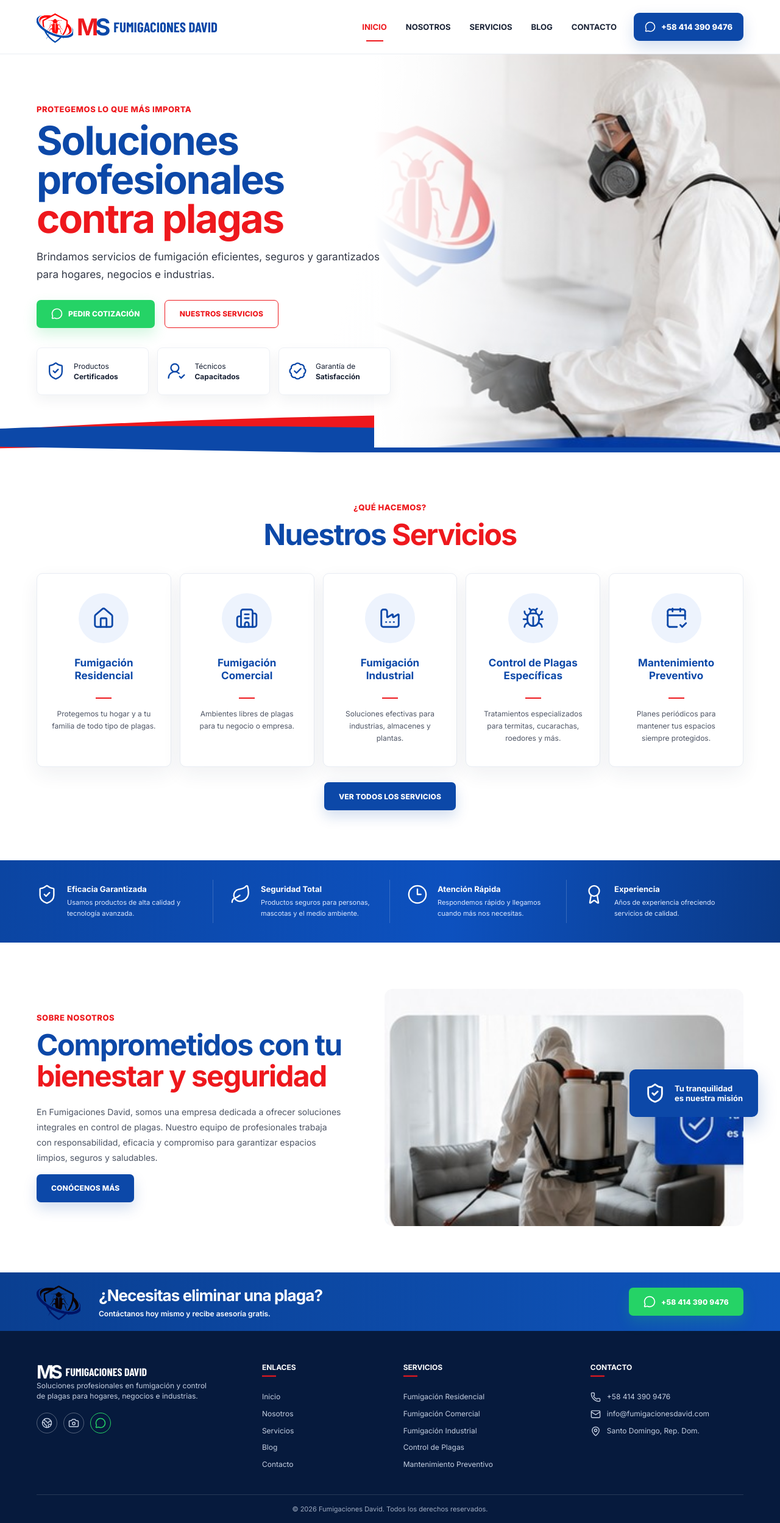
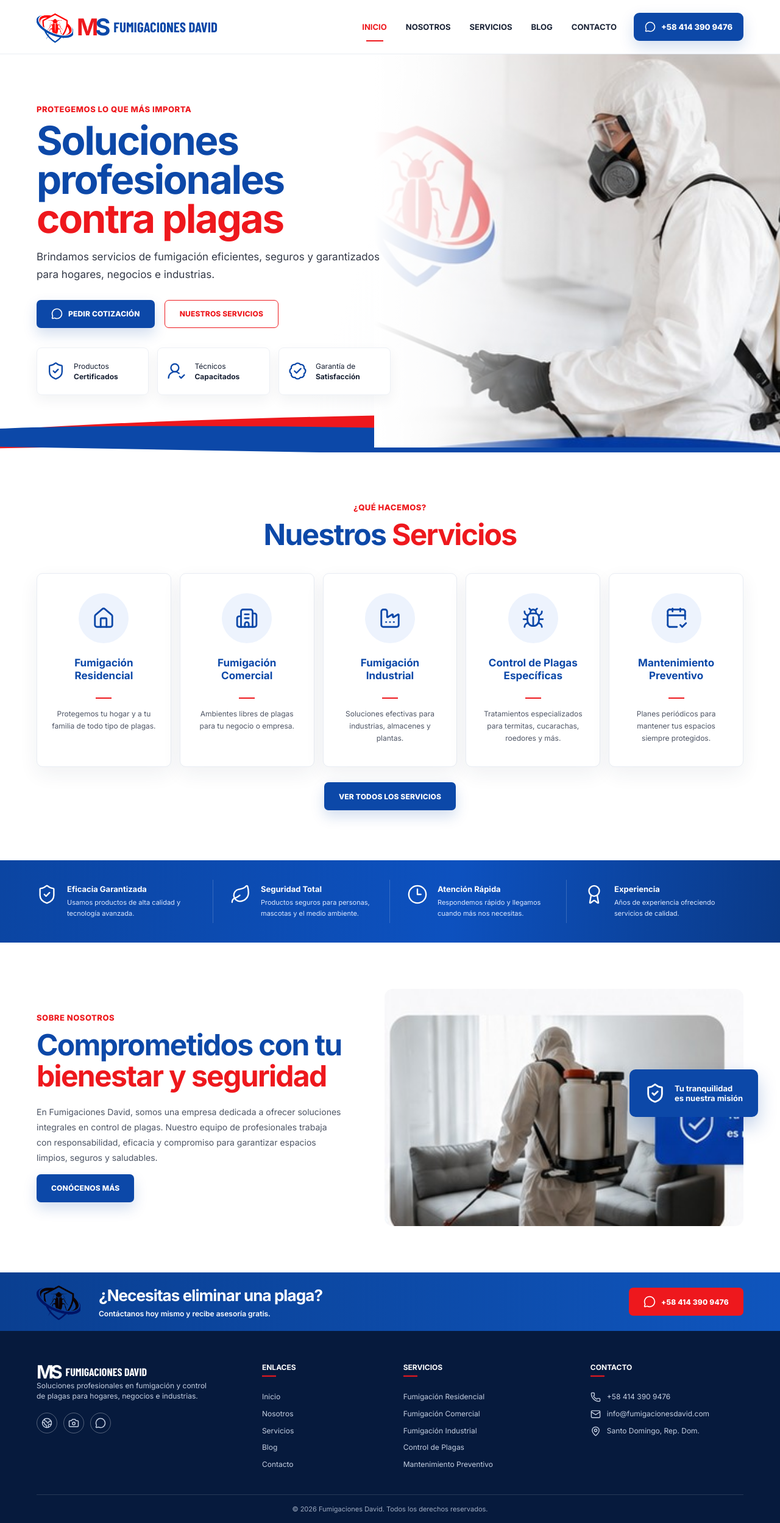
Before and after one commit to AnferneeDev/fum-dav, a React (Vite) app: page / in a window 1280 px wide. Shown: the whole page at 61% size. Built offline with nearby package versions, Linux system fonts and the light colour scheme; a web font is replaced by a local one.

Commit message:
Restore original WhatsApp colors

```diff
--- a/src/components/ContactBanner.jsx
+++ b/src/components/ContactBanner.jsx
@@ -6,7 +6,7 @@ export default function ContactBanner() {
       <div className="container contact-banner__inner">
         <img src="/logo-mark.png" alt="" />
         <div><h2>¿Necesitas eliminar una plaga?</h2><p>Contáctanos hoy mismo y recibe asesoría gratis.</p></div>
-        <a className="button button--whatsapp" href="https://wa.me/584143909476" target="_blank" rel="noreferrer"><MessageCircle size={20} /> +58 414 390 9476</a>
+        <a className="button button--danger" href="https://wa.me/584143909476" target="_blank" rel="noreferrer"><MessageCircle size={20} /> +58 414 390 9476</a>
       </div>
     </section>
   );
--- a/src/components/Footer.jsx
+++ b/src/components/Footer.jsx
@@ -8,7 +8,7 @@ export default function Footer() {
         <div className="footer__brand">
           <Brand compact inverse />
           <p>Soluciones profesionales en fumigación y control de plagas para hogares, negocios e industrias.</p>
-          <div className="socials"><a href="#" aria-label="Facebook"><Globe2 size={18} /></a><a href="#" aria-label="Instagram"><Camera size={18} /></a><a className="socials__whatsapp" href="https://wa.me/584143909476" aria-label="WhatsApp"><MessageCircle size={18} /></a></div>
+          <div className="socials"><a href="#" aria-label="Facebook"><Globe2 size={18} /></a><a href="#" aria-label="Instagram"><Camera size={18} /></a><a href="https://wa.me/584143909476" aria-label="WhatsApp"><MessageCircle size={18} /></a></div>
         </div>
         <div><h3>Enlaces</h3><a href="#inicio">Inicio</a><a href="#nosotros">Nosotros</a><a href="#servicios">Servicios</a><a href="#blog">Blog</a><a href="#contacto">Contacto</a></div>
         <div><h3>Servicios</h3><a href="#servicios">Fumigación Residencial</a><a href="#servicios">Fumigación Comercial</a><a href="#servicios">Fumigación Industrial</a><a href="#servicios">Control de Plagas</a><a href="#servicios">Mantenimiento Preventivo</a></div>
--- a/src/components/Header.jsx
+++ b/src/components/Header.jsx
@@ -23,11 +23,11 @@ export default function Header() {
               {label}
             </a>
           ))}
-          <a className="header__phone header__phone--mobile header__phone--whatsapp" href="https://wa.me/584143909476" target="_blank" rel="noreferrer">
+          <a className="header__phone header__phone--mobile" href="https://wa.me/584143909476" target="_blank" rel="noreferrer">
             <MessageCircle size={18} /> +58 414 390 9476
           </a>
         </nav>
-        <a className="header__phone header__phone--whatsapp" href="https://wa.me/584143909476" target="_blank" rel="noreferrer">
+        <a className="header__phone" href="https://wa.me/584143909476" target="_blank" rel="noreferrer">
           <MessageCircle size={18} /> +58 414 390 9476
         </a>
         <button className="menu-button" onClick={() => setOpen(!open)} aria-label={open ? 'Cerrar menú' : 'Abrir menú'} aria-expanded={open}>
--- a/src/components/Hero.jsx
+++ b/src/components/Hero.jsx
@@ -15,7 +15,7 @@ export default function Hero() {
           <h1>Soluciones profesionales <span>contra plagas</span></h1>
           <p className="hero__lead">Brindamos servicios de fumigación eficientes, seguros y garantizados para hogares, negocios e industrias.</p>
           <div className="hero__actions">
-            <a className="button button--whatsapp" href="https://wa.me/584143909476" target="_blank" rel="noreferrer"><MessageCircle size={19} /> Pedir cotización</a>
+            <a className="button button--primary" href="https://wa.me/584143909476" target="_blank" rel="noreferrer"><MessageCircle size={19} /> Pedir cotización</a>
             <a className="button button--outline" href="#servicios">Nuestros servicios</a>
           </div>
           <div className="hero__trust">
--- a/src/styles.css
+++ b/src/styles.css
@@ -65,7 +65,6 @@ h1 span, h2 span { color: var(--red); }
 .button--primary { color: #fff; background: var(--blue); box-shadow: 0 10px 22px rgba(12,72,168,.18); }
 .button--outline { color: var(--red); border: 1.5px solid var(--red); background: rgba(255,255,255,.88); }
 .button--danger { color: #fff; background: var(--red); }
-.button--whatsapp { color: #fff; background: #25d366; box-shadow: 0 10px 22px rgba(37,211,102,.2); }
 .hero__trust { display: grid; grid-template-columns: repeat(3,minmax(0,1fr)); gap: 14px; max-width: 610px; margin-top: 32px; }
 .trust-card { min-height: 78px; display: flex; align-items: center; gap: 14px; padding: 15px; border-radius: 8px; background: rgba(255,255,255,.93); border: 1px solid #edf0f5; box-shadow: 0 9px 22px rgba(23,32,51,.055); }
 .trust-card__icon { color: var(--blue); flex: 0 0 auto; }
@@ -124,7 +123,6 @@ h1 span, h2 span { color: var(--red); }
 .footer a:hover { color: #fff; }
 .socials { display: flex; gap: 10px; margin-top: 18px; }
 .socials a { width: 34px; height: 34px; display: grid; place-items: center; border: 1px solid rgba(255,255,255,.3); border-radius: 50%; }
-.socials a.socials__whatsapp { color: #25d366; border-color: #25d366; }
 .footer__bottom { margin-top: 40px; padding-top: 16px; text-align: center; border-top: 1px solid rgba(255,255,255,.13); color: #9eabc0; font-size: 11px; }
 
 @media (max-width: 1040px) {
```
